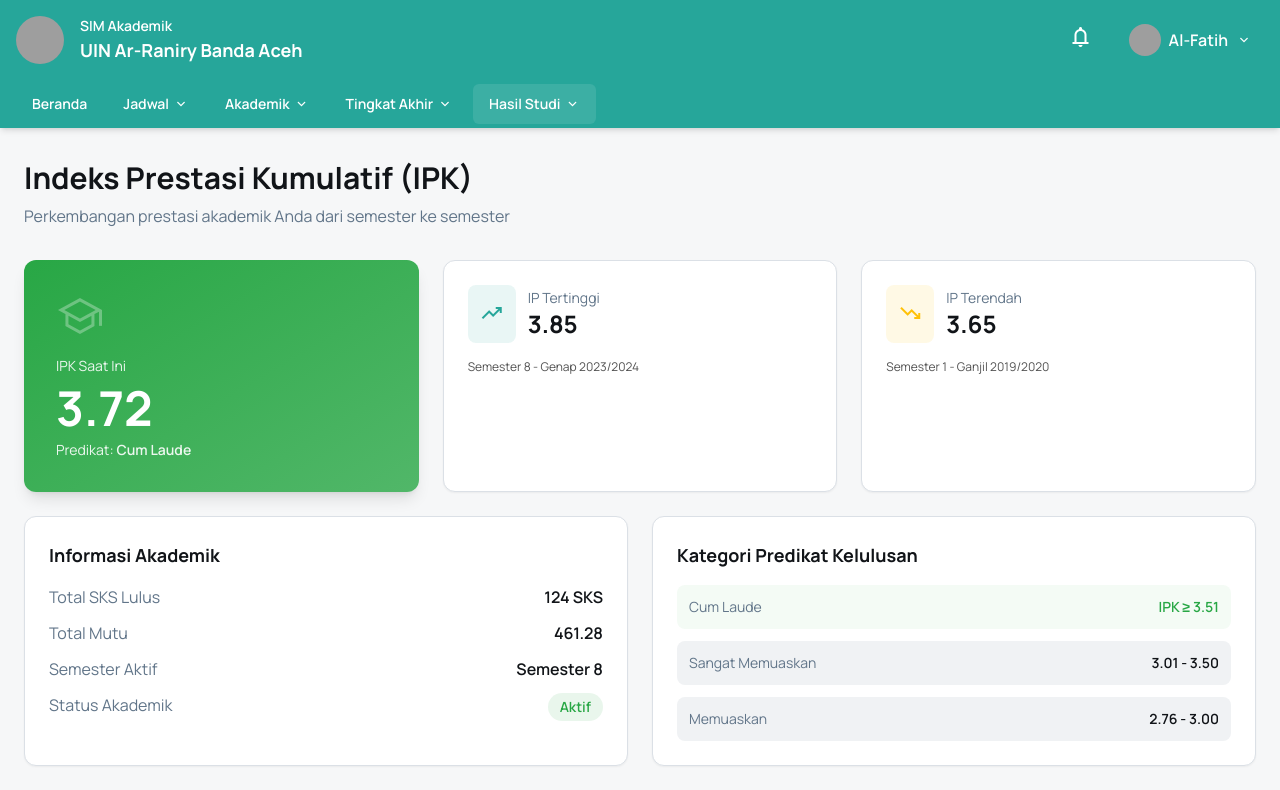
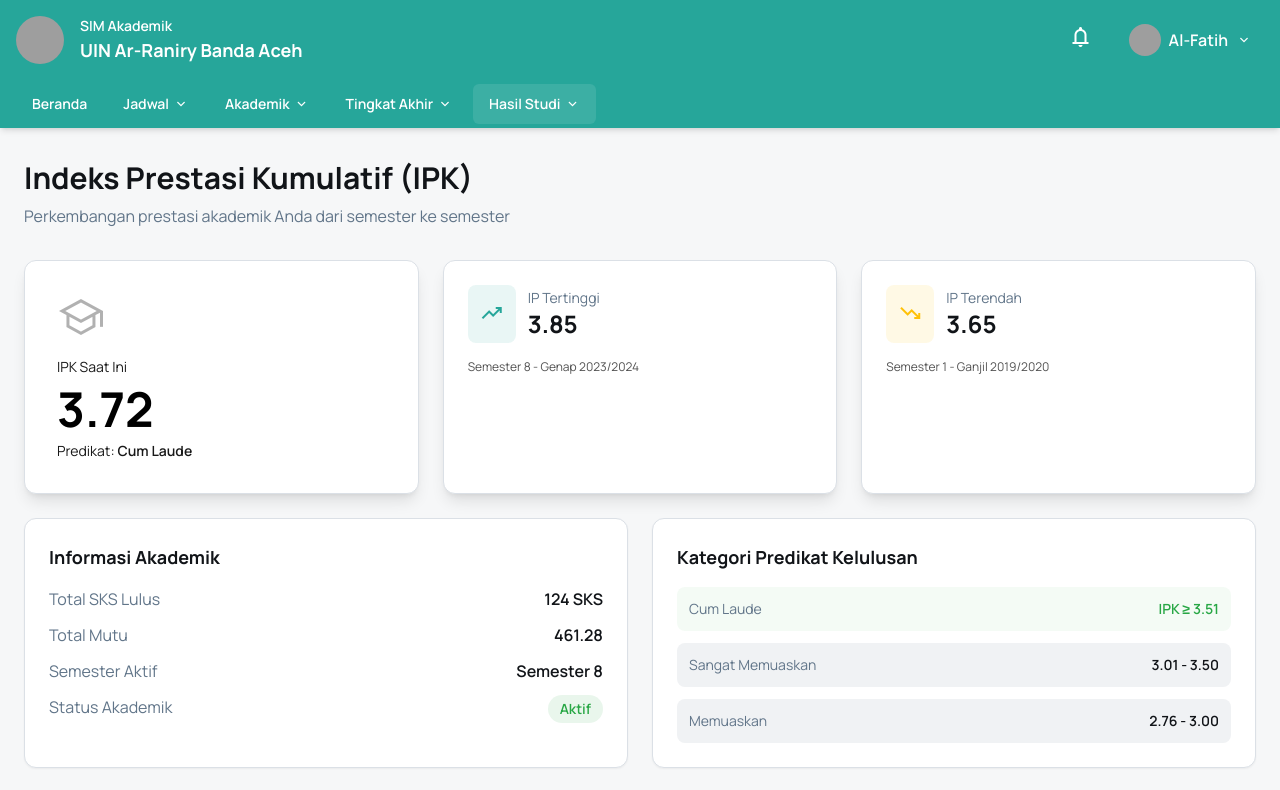
Before and after one commit to Fatz-Dev/TugasWebSiakad-IMK, a website: page hasil-studi/ipk.html in a window 1280 px wide. Shown: the top 790 px of the page. Drawn offline with nearby package versions, Linux system fonts and the light colour scheme; grey boxes are pictures that could not be loaded.

Commit message:
TugasTerbaru

```diff
--- a/hasil-studi/ipk.html
+++ b/hasil-studi/ipk.html
@@ -215,7 +215,7 @@
 
             <!-- IPK Summary -->
             <div class="grid grid-cols-1 md:grid-cols-3 gap-6 mb-6">
-                <div class="bg-gradient-to-br from-success to-success/80 rounded-xl shadow-lg p-8 text-white">
+                <div class="bg-white rounded-xl shadow-lg p-8 border border-neutral-200 dark:border-neutral-700">
                     <div class="flex items-center justify-between mb-4">
                         <span class="material-symbols-outlined text-5xl opacity-30">school</span>
                     </div>
@@ -224,7 +224,7 @@
                     <p class="text-sm opacity-90">Predikat: <span class="font-semibold">Cum Laude</span></p>
                 </div>
 
-                <div class="bg-white dark:bg-neutral-900 rounded-xl shadow-sm p-6 border border-neutral-200 dark:border-neutral-700">
+                <div class="bg-white dark:bg-neutral-900 rounded-xl shadow-lg p-6 border border-neutral-200 dark:border-neutral-700">
                     <div class="flex items-center gap-3 mb-4">
                         <div class="p-3 bg-primary/10 rounded-lg">
                             <span class="material-symbols-outlined text-primary text-2xl">trending_up</span>
@@ -237,7 +237,7 @@
                     <p class="text-xs text-neutral-600 dark:text-neutral-300">Semester 8 - Genap 2023/2024</p>
                 </div>
 
-                <div class="bg-white dark:bg-neutral-900 rounded-xl shadow-sm p-6 border border-neutral-200 dark:border-neutral-700">
+                <div class="bg-white dark:bg-neutral-900 rounded-xl shadow-lg p-6 border border-neutral-200 dark:border-neutral-700">
                     <div class="flex items-center gap-3 mb-4">
                         <div class="p-3 bg-warning/10 rounded-lg">
                             <span class="material-symbols-outlined text-warning text-2xl">trending_down</span>
```
Also changed, not shown: hasil-studi/transkrip.html (+5 -5 lines).
